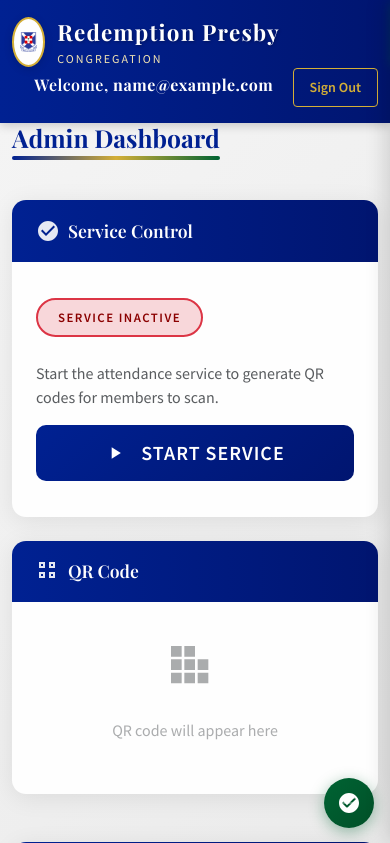
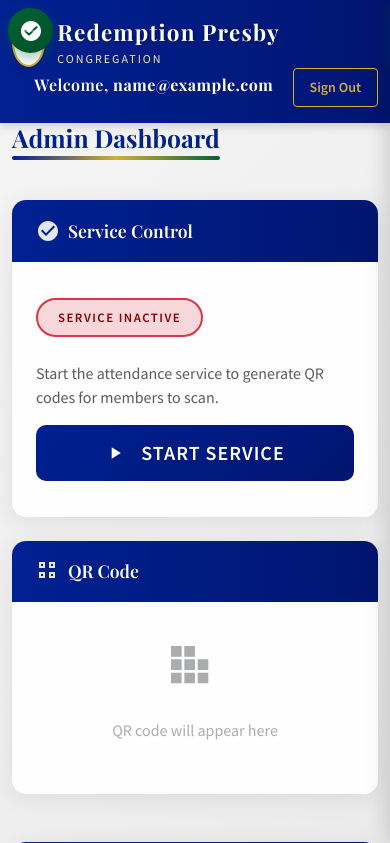
Before and after one commit to Phine-johnson/attendance, a Flask app: page /dashboard in a window 390 px wide. Shown: the top 843 px of the page. Run offline with Flask 3, Linux system fonts and the light colour scheme; the visitor is signed in with stand-in values (Sample User, id 1); some libraries are stand-ins or nearby versions.

Commit message:
Fix panel ID mismatch and move hamburger to top-left
- Rename serviceUpdatePanel → serviceUpdateSection to match dropdown handler pattern
- Update variable name in JS (serviceUpdatePanel → serviceUpdateSection)
- Move hamburger toggle button to top-left corner (CSS: top:1rem; left:1rem)
- Bump CSS cache-buster to ?v=5 to ensure new positioning loads

```diff
--- a/static/styles.css
+++ b/static/styles.css
@@ -700,10 +700,10 @@ body {
 /* Bible toggle button */
 .bible-toggle-btn {
     position: fixed;
-    bottom: 2rem;
-    right: 2rem;
-    width: 60px;
-    height: 60px;
+    top: 1rem;
+    left: 1rem;
+    width: 50px;
+    height: 50px;
     border-radius: 50%;
     background: linear-gradient(135deg, var(--pcg-green) 0%, #005028 100%);
     color: var(--pcg-white);
@@ -734,10 +734,10 @@ body {
     }
 
     .bible-toggle-btn {
-        bottom: 1rem;
-        right: 1rem;
-        width: 50px;
-        height: 50px;
+        top: 0.5rem;
+        left: 0.5rem;
+        width: 45px;
+        height: 45px;
     }
 }
 
--- a/templates/dashboard.html
+++ b/templates/dashboard.html
@@ -8,7 +8,7 @@
     <!-- Bootstrap CSS -->
     <link href="https://cdn.jsdelivr.net/npm/bootstrap@5.3.0/dist/css/bootstrap.min.css" rel="stylesheet">
     <!-- Custom styles -->
-    <link rel="stylesheet" href="{{ url_for('static', filename='styles.css') }}?v=3">
+    <link rel="stylesheet" href="{{ url_for('static', filename='styles.css') }}?v=5">
 </head>
 <body>
     <!-- Header -->
@@ -309,7 +309,7 @@
         const searchSection = document.getElementById('searchSection');
         const bookmarksSection = document.getElementById('bookmarksSection');
         const historySection = document.getElementById('historySection');
-        const serviceUpdatePanel = document.getElementById('serviceUpdatePanel');
+        const serviceUpdateSection = document.getElementById('serviceUpdateSection');
         const backToMenuBtn = document.getElementById('backToMenu');
 
         function showPanel(panelId) {
@@ -320,7 +320,7 @@
                 searchSection,
                 bookmarksSection,
                 historySection,
-                serviceUpdatePanel
+                serviceUpdateSection
             ];
             panels.forEach(p => p.style.display = 'none');
             document.getElementById(panelId).style.display = 'block';
@@ -735,7 +735,7 @@
                 </div>
 
                 <!-- Service Update Form Panel (new) -->
-                <div class="bible-tool-section" id="serviceUpdatePanel" style="display: none;">
+                <div class="bible-tool-section" id="serviceUpdateSection" style="display: none;">
                     <form id="serviceUpdateForm">
                         <!-- Main Service Info -->
                         <h5 class="mb-3 text-pcg-green">Main Service Info</h5>
```
